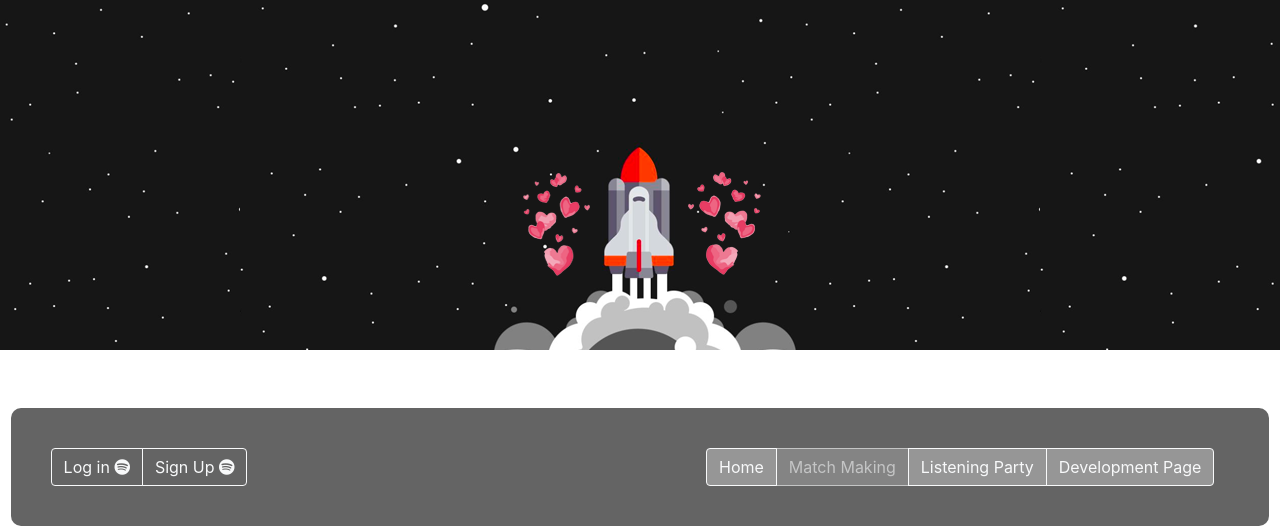
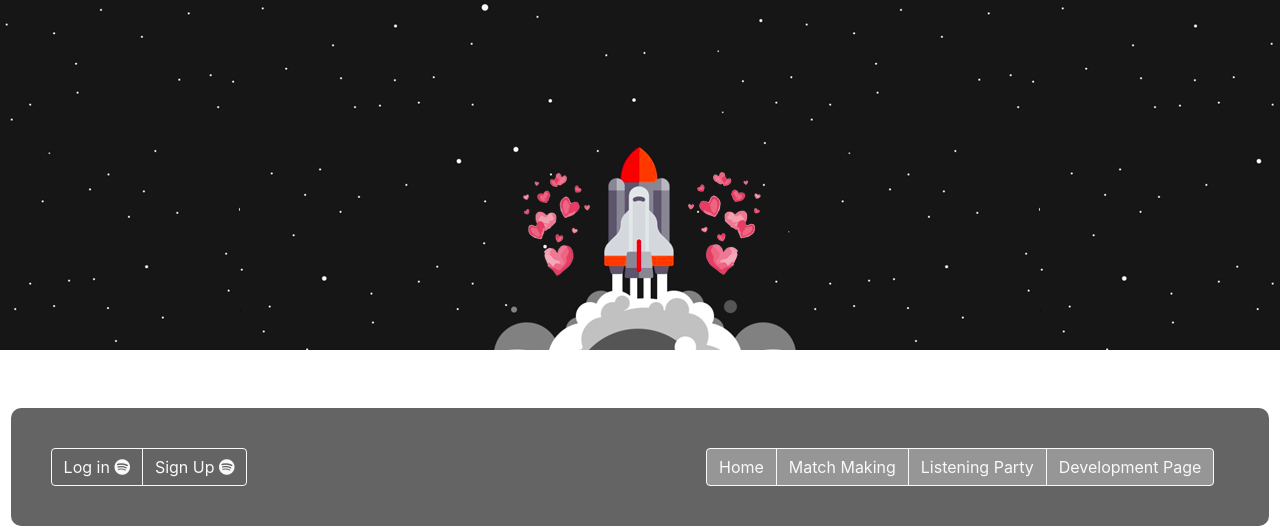
Before and after one commit to AustinAlloway/-GME, a Django app: page /chat/ in a window 1280 px wide. Shown: the top 531 px of the page. Run offline with Django 3.2, Linux system fonts and the light colour scheme; data comes from the database, SQL or seed files in the repository; both versions use the stored data as it was after the commit; parts of the project's set-up code (start-up, migrations or seed data) failed here and were passed over; some libraries are stand-ins or nearby versions.

Commit message:
Updated Match-Making Nav button on Lobby Pg

```diff
--- a/GME Project/GME/chat/templates/chat/index.html
+++ b/GME Project/GME/chat/templates/chat/index.html
@@ -53,7 +53,7 @@
         <div class="d-flex justify-content-end " id="navbar_flexbox">
           <div class="btn-group" id="nav_btn_group">
             <a class="btn btn-outline-light" id="navbutton" role="button" href="/">Home</a>
-            <a class="btn btn-outline-light disabled" id="navbutton" role="button" href="/">Match Making</a>
+            <a class="btn btn-outline-light" id="navbutton" role="button" href="/match_making/">Match Making</a>
             <a class="btn btn-outline-light" id="navbutton" role="button" href="/chat/">Listening Party</a>
             <a class="btn btn-outline-light" id="navbutton" role="button" href="/dev/">Development Page</a>
           </div>
```
Also changed, not shown: GME Project/GME/db.sqlite3.
